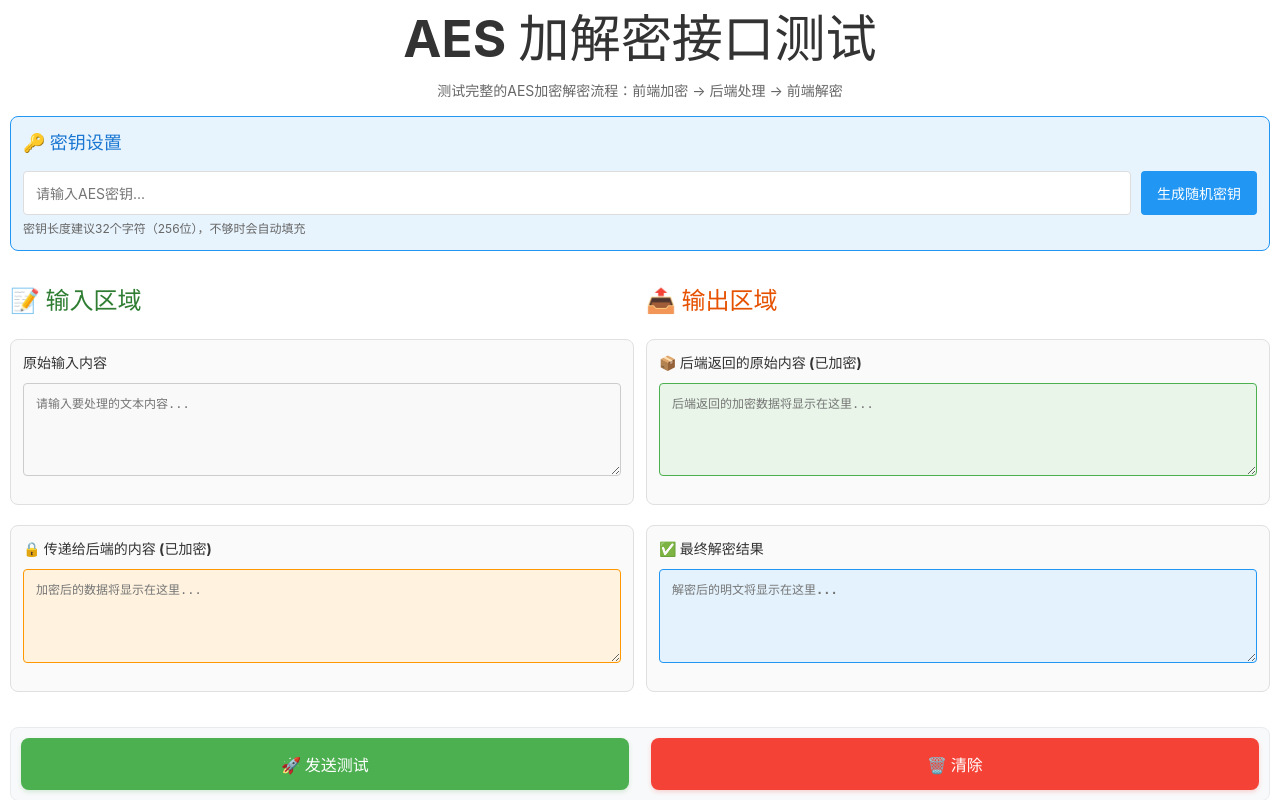
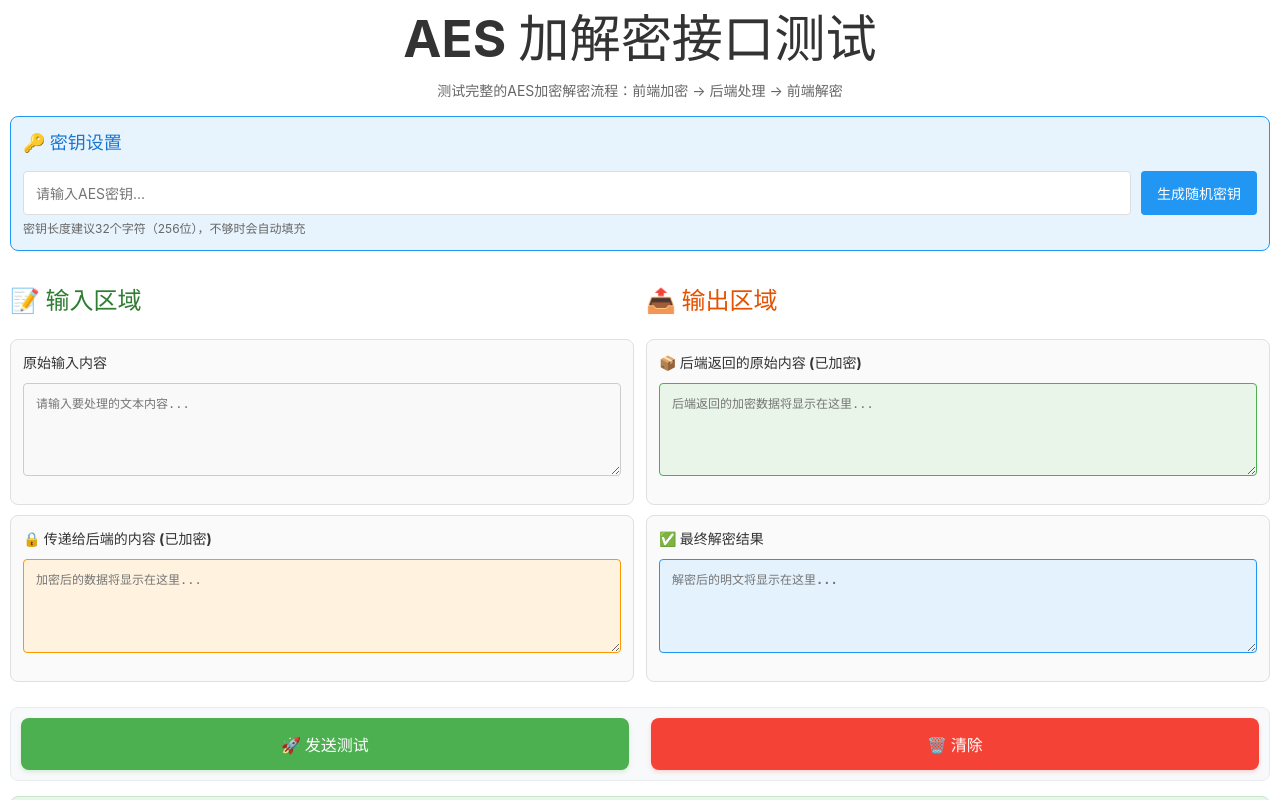
Before and after one commit to LeeeeeeM/aes-go-js, a React (Vite) app in the folder frontend/: page / in a window 1280 px wide. Shown: the top 800 px of the page. Built offline with nearby package versions, Linux system fonts and the light colour scheme.

Commit message:
style: 调整左侧面板区块间距
- 减少.left-panel .section的margin-bottom从20px到10px
- 让左侧面板的区块排列更紧凑

```diff
--- a/frontend/src/App.css
+++ b/frontend/src/App.css
@@ -257,7 +257,7 @@ button:disabled {
 
 .left-panel .section,
 .right-panel .section {
-  margin-bottom: 20px;
+  margin-bottom: 10px;
 }
 
 .input-textarea,
```
